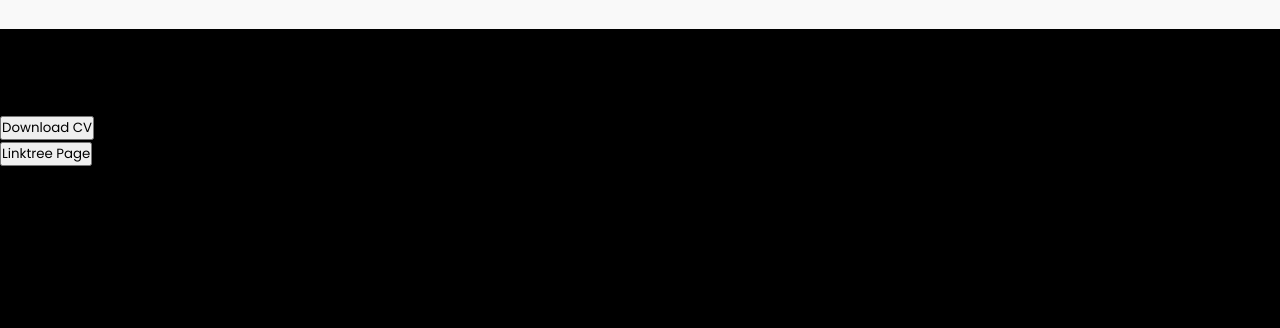
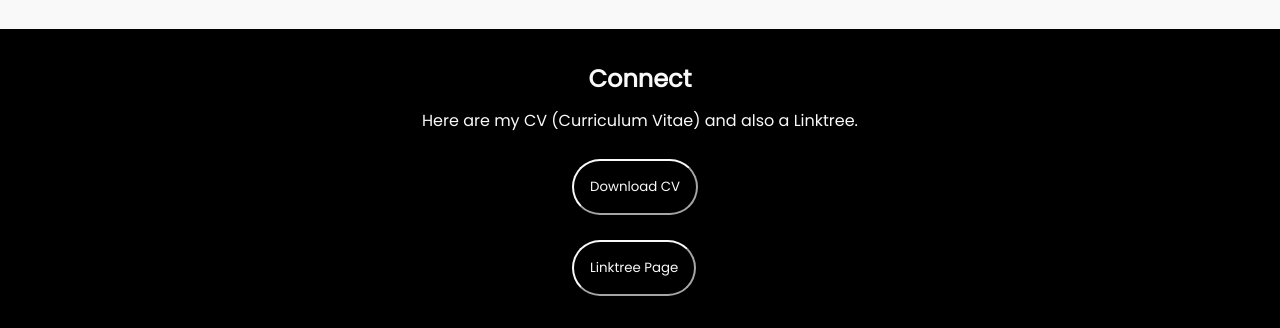
Before and after one commit to Senezaka/senezakaaa, a plain HTML site: page index.html in a window 1280 px wide. Shown: the part 1050-1378 px from the top of the page. Before the commit the page ends 1216 px from the top, so only its background shows below. Drawn offline with nearby package versions, Linux system fonts and the light colour scheme.

Commit message:
Update style.css

```diff
--- a/style.css
+++ b/style.css
@@ -76,19 +76,13 @@ h1 {
     font-size: 60px;
 }
 
-#profile {
+#profile{
     display: flex;
     align-items: center;
     justify-content: center;
     padding: 2em;
     background-color: #f9f9f9;
     width: 100%;
-}
-
-.profile-container {
-    display: flex;
-    gap: 2em;
-    max-width: 1200px;
 }
 
 .profile-info {
@@ -119,3 +113,47 @@ h1 {
 .socmed-icon a:hover {
     transform: scale(1.5);
 }
+
+#connect {
+  display: flex;
+  align-items: center;
+  justify-content: center;
+  padding: 2em;
+  background-color: #000000;
+  width: 100%;
+}
+
+.connect-info {
+  max-width: 600px;
+}
+
+.connect-info h2 {
+  display: flex;
+  margin-bottom: 0.5em;
+  align-items: center;
+  justify-content: center;
+  color: #f9f9f9;
+}
+
+.connect-info p {
+  line-height: 1.6;
+  color: #f9f9f9;
+}
+button{
+  display: flex;
+  align-items: center;
+  justify-content: center;
+  padding: 1rem;
+  border-radius: 2rem;
+  background: none;
+  color: #f9f9f9;
+  border-color: #f9f9f9;
+  margin-left: 150px;
+  transition: color 0.3s ease;
+  overflow: hidden;
+}
+button:hover{
+cursor: pointer;
+box-shadow: 0 0 10px white;
+                 transform: scale(1.1);
+}
```
